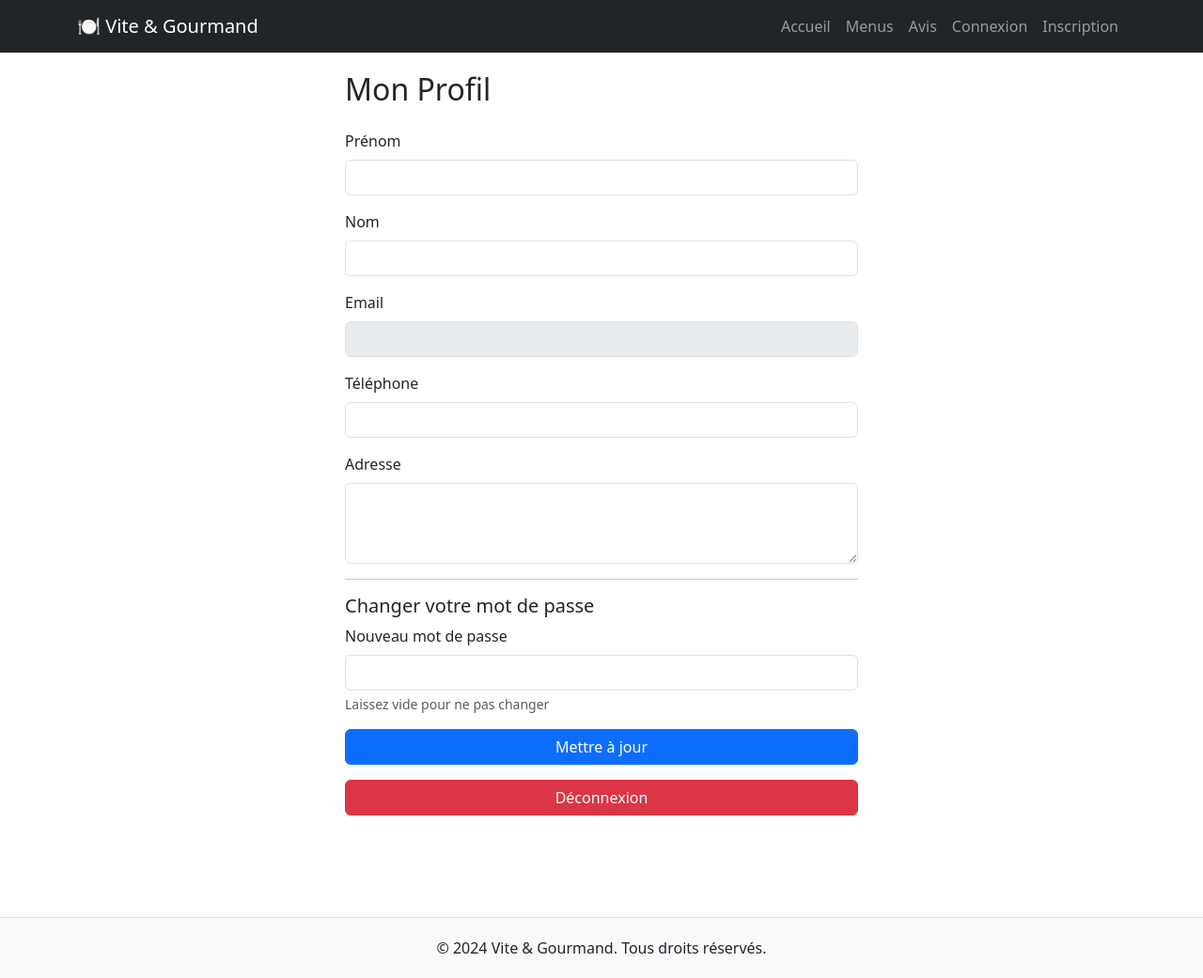
After one commit to fynorel/vite_gourmand, a Symfony app: template templates/security/profile.html.twig in a window 1280 px wide. The commit adds this page. Shown: the whole page at 94% size. Run offline with Twig, Linux system fonts and the light colour scheme; the template is opened without the code that fills it, so the values that code supplies are empty; some libraries are stand-ins or nearby versions.

Commit message:
coloration de la nav bar

```diff
--- a/templates/base.html.twig
+++ b/templates/base.html.twig
@@ -30,7 +30,19 @@
 </head>
 <body>
     <!-- Navigation -->
-    <nav class="navbar navbar-expand-lg navbar-dark bg-dark">
+    <nav class="navbar navbar-expand-lg navbar-dark
+        {% if app.user %}
+            {% if 'ROLE_ADMIN' in app.user.roles %}
+                bg-danger
+            {% elseif 'ROLE_EMPLOYE' in app.user.roles %}
+                bg-success
+            {% else %}
+                bg-primary
+            {% endif %}
+        {% else %}
+            bg-dark
+        {% endif %}
+    ">
         <div class="container">
             <a class="navbar-brand" href="{{ path('app_home') }}">🍽️ Vite & Gourmand</a>
 
--- /dev/null
+++ b/templates/security/profile.html.twig
@@ -0,0 +1,60 @@
+{% extends "base.html.twig" %}
+
+{% block title %}Mon Profil - Vite & Gourmand{% endblock %}
+
+{% block content %}
+<div class="row justify-content-center mb-5">
+    <div class="col-md-6">
+        <h2 class="mb-4">Mon Profil</h2>
+
+        <form method="post">
+            <div class="mb-3">
+                <label for="prenom" class="form-label">Prénom</label>
+                <input type="text" id="prenom" name="prenom" class="form-control"
+                       value="{{ user.prenom }}" required>
+            </div>
+
+            <div class="mb-3">
+                <label for="nom" class="form-label">Nom</label>
+                <input type="text" id="nom" name="nom" class="form-control"
+                       value="{{ user.nom }}" required>
+            </div>
+
+            <div class="mb-3">
+                <label for="mail" class="form-label">Email</label>
+                <input type="email" id="mail" name="mail" class="form-control"
+                       value="{{ user.mail }}" disabled>
+            </div>
+
+            <div class="mb-3">
+                <label for="gsm" class="form-label">Téléphone</label>
+                <input type="tel" id="gsm" name="gsm" class="form-control"
+                       value="{{ user.gsm ?? '' }}">
+            </div>
+
+            <div class="mb-3">
+                <label for="adresse" class="form-label">Adresse</label>
+                <textarea id="adresse" name="adresse" class="form-control" rows="3">{{ user.adresse ?? '' }}</textarea>
+            </div>
+
+            <hr>
+
+            <h5>Changer votre mot de passe</h5>
+
+            <div class="mb-3">
+                <label for="password" class="form-label">Nouveau mot de passe</label>
+                <input type="password" id="password" name="password" class="form-control">
+                <small class="form-text text-muted d-block mt-1">
+                    Laissez vide pour ne pas changer
+                </small>
+            </div>
+
+            <button type="submit" class="btn btn-primary w-100">Mettre à jour</button>
+        </form>
+
+        <div class="mt-3">
+            <a href="{{ path('app_logout') }}" class="btn btn-danger w-100">Déconnexion</a>
+        </div>
+    </div>
+</div>
+{% endblock %}
```
